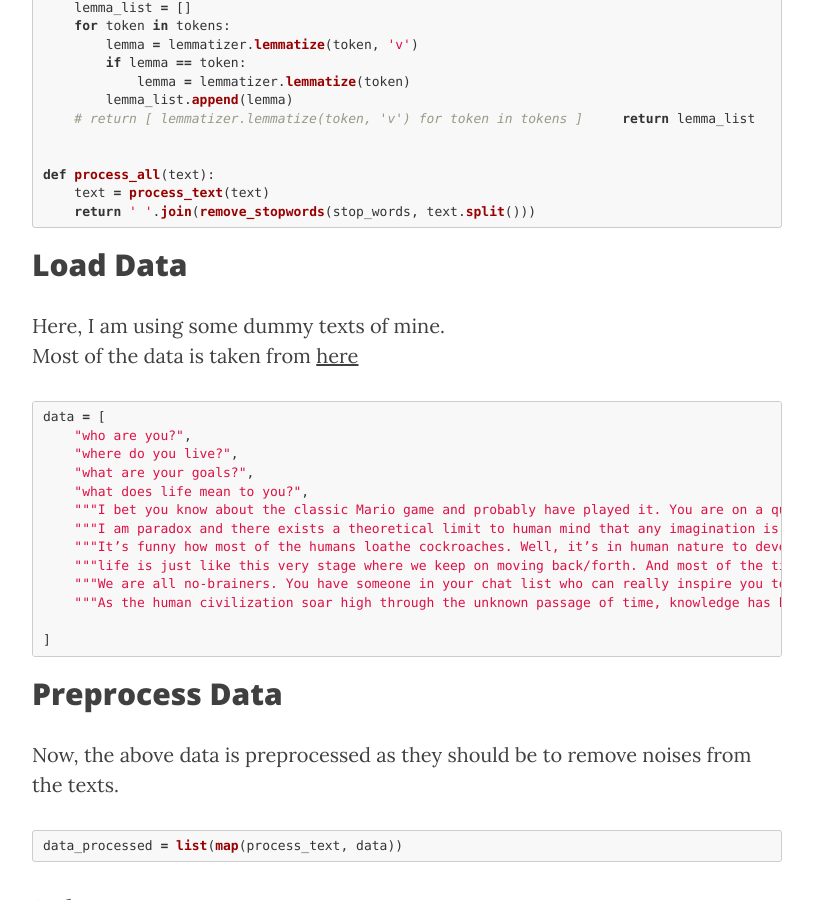
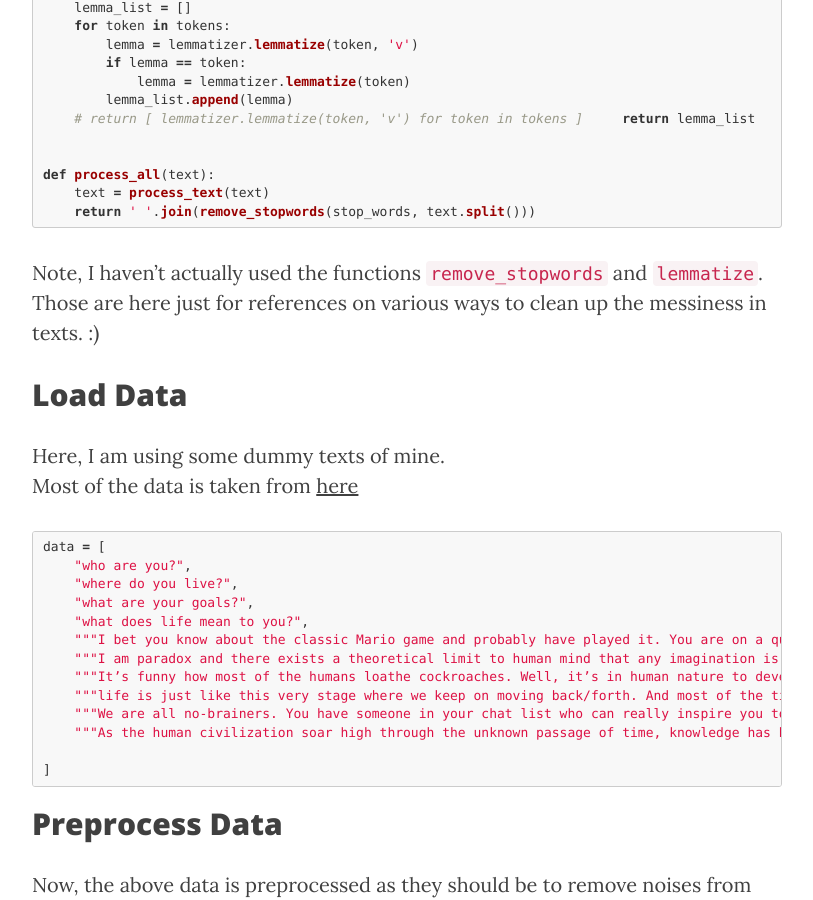
Before and after one commit to NISH1001/NISH1001.github.io, a Jekyll site: the page built from _posts/2019-01-10-universal-sentence-encoder-semantic-search.markdown, in a window 1280 px wide and 900 px high, scrolled down 2881 px. Shown: the whole window, without its empty margins (233-1046 px from the left). Built offline with Jekyll 4.4.1, drawn with Linux system fonts in a browser that asks for light colours; nearby versions of some CDN libraries; comment, search, counter and statistics services are not loaded; some of the changed text lies outside the part shown.

Commit message:
Refactor the blog post from Jan 10, 2019
Remove some offensive words and re-evaluate examples.

````diff
--- a/_posts/2019-01-10-universal-sentence-encoder-semantic-search.markdown
+++ b/_posts/2019-01-10-universal-sentence-encoder-semantic-search.markdown
@@ -116,6 +116,10 @@
     text = process_text(text)
     return ' '.join(remove_stopwords(stop_words, text.split()))
 ```
+
+Note, I haven't actually used the functions `remove_stopwords` and `lemmatize`. Those are here just for references on various ways
+to clean up the messiness in texts. :)
+
 
 
 ## Load Data
````
Also changed, not shown: other parts of _posts/2019-01-10-universal-sentence-encoder-semantic-search.markdown (+4 -4 lines).
